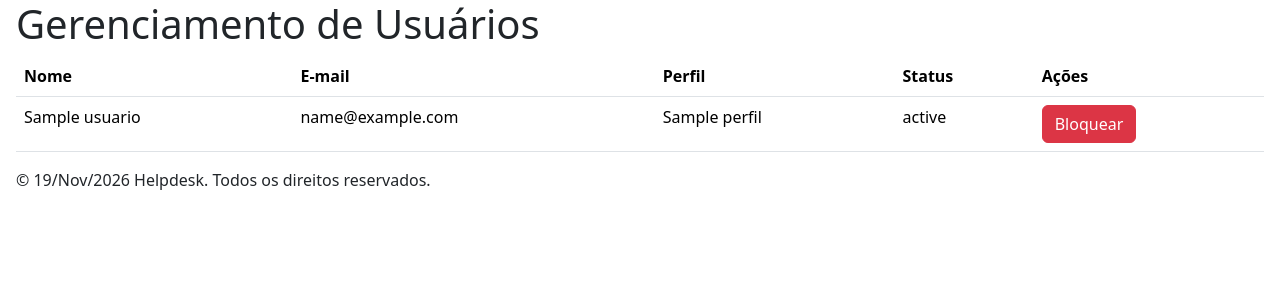
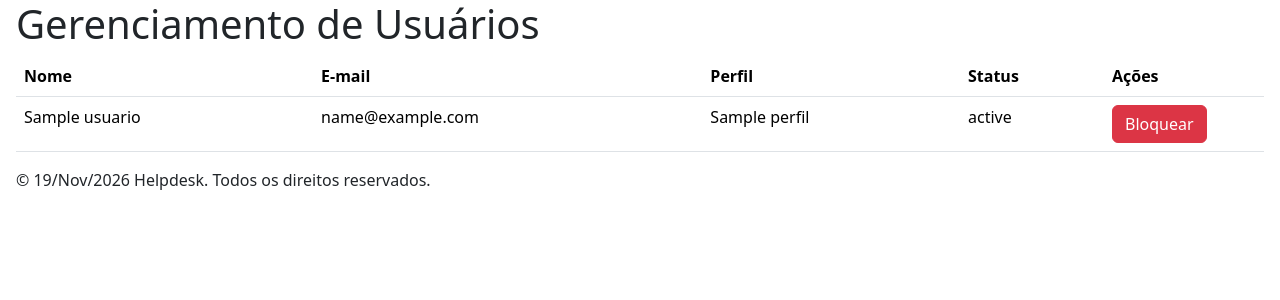
Before and after one commit to johnkriger/HelpDesk, a PHP site: template src/views/usuarios/gerenciamento.php in a window 1280 px wide. Shown: the top 300 px of the page. Run offline with PHP 8.4, Linux system fonts and the light colour scheme; the template is opened without the code that fills it: most values are stand-ins (such as "Sample title", 1, 10 or a date in 2020).

Commit message:
Correção para que a largura das colunas não seja alterada pelo conteúdo interno.

```diff
--- a/public/styles/style.css
+++ b/public/styles/style.css
@@ -21,3 +21,13 @@
 .d-flex {
     align-items: center;
 }
+
+.tabela-usuarios .coluna-status {
+    width: 9rem;
+    white-space: nowrap;
+}
+
+.tabela-usuarios .coluna-acoes {
+    width: 10rem;
+    white-space: nowrap;
+}
--- a/src/views/usuarios/gerenciamento.php
+++ b/src/views/usuarios/gerenciamento.php
@@ -5,14 +5,15 @@ require_once __DIR__ . '/../../seguranca/csrf.php';
 <main>
     <h1>Gerenciamento de Usuários</h1>
 
-    <table class="table">
+    <div class="table-responsive">
+        <table class="table tabela-usuarios">
             <thead>
                 <tr>
                     <th scope="col">Nome</th>
                     <th scope="col">E-mail</th>
                     <th scope="col">Perfil</th>
-                <th scope="col">Status</th>
-                <th scope="col">Ações</th>
+                    <th scope="col" class="coluna-status">Status</th>
+                    <th scope="col" class="coluna-acoes">Ações</th>
                 </tr>
             </thead>
             <tbody>
@@ -21,14 +22,14 @@ require_once __DIR__ . '/../../seguranca/csrf.php';
                         <td><?= htmlspecialchars($usuario['nome']) ?></td>
                         <td><?= htmlspecialchars($usuario['email']) ?></td>
                         <td><?= htmlspecialchars($usuario['perfil']) ?></td>
-                    <td><?= htmlspecialchars($usuario['status']) ?></td>
-                    <td>
+                        <td class="coluna-status"><?= htmlspecialchars($usuario['status']) ?></td>
+                        <td class="coluna-acoes">
                             <form method="POST" action="/processar-usuario.php">
                                 <input type="hidden" name="id_usuario" value="<?= $usuario['id'] ?>">
                                 <input type="hidden" name="tokenCSRF" value="<?= htmlspecialchars(gerarTokenCSRF()) ?>">
 
                                 <?php if($usuario['perfil'] !== 'Administrador'):?>
-                                <?php if($usuario['status'] == 'bloqueado'): ?>
+                                    <?php if($usuario['status'] === 'bloqueado'): ?>
                                     <button type="submit" name="acao" value="desbloquear" class="btn btn-success">Desbloquear</button>
 
                                     <?php else: ?>
@@ -41,4 +42,5 @@ require_once __DIR__ . '/../../seguranca/csrf.php';
                 <?php endforeach; ?>
             </tbody>
         </table>
+    </div>
 </main>
```
Lines whose indentation alone changed are shown as unchanged.
